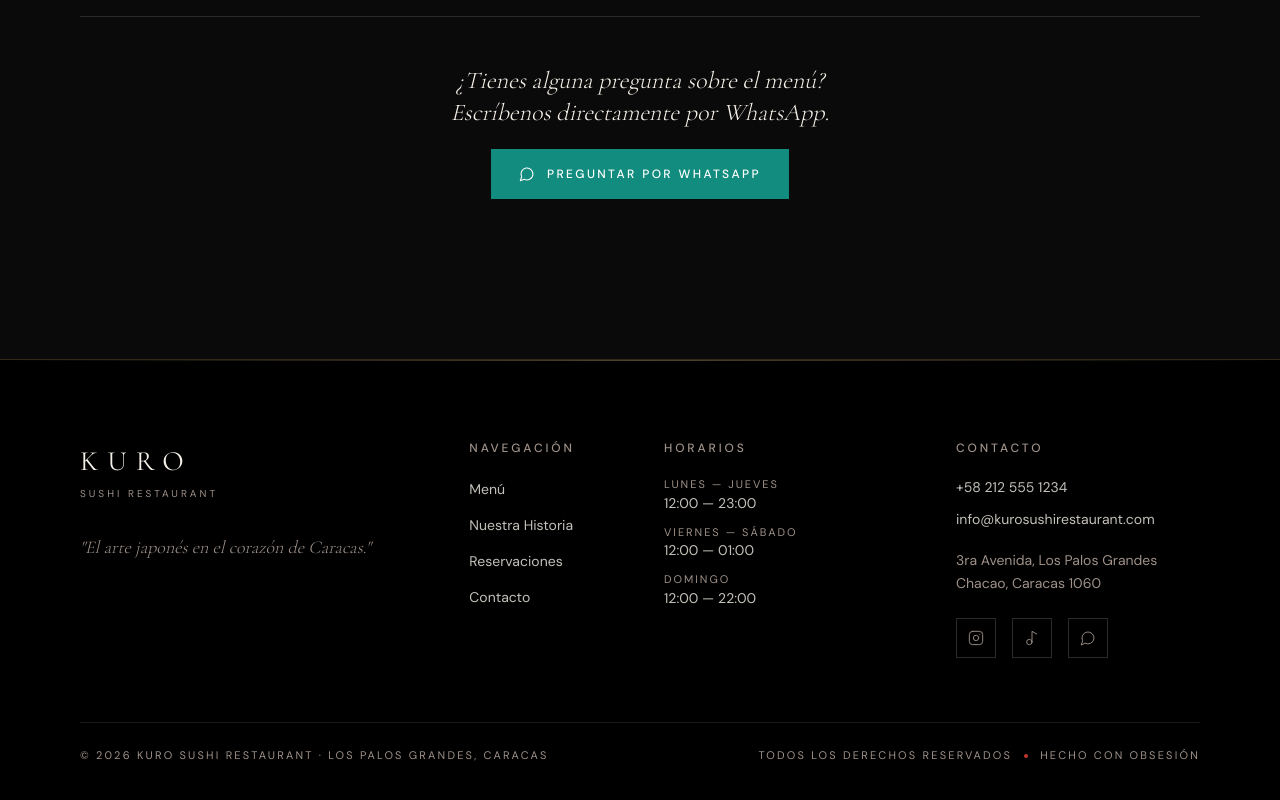
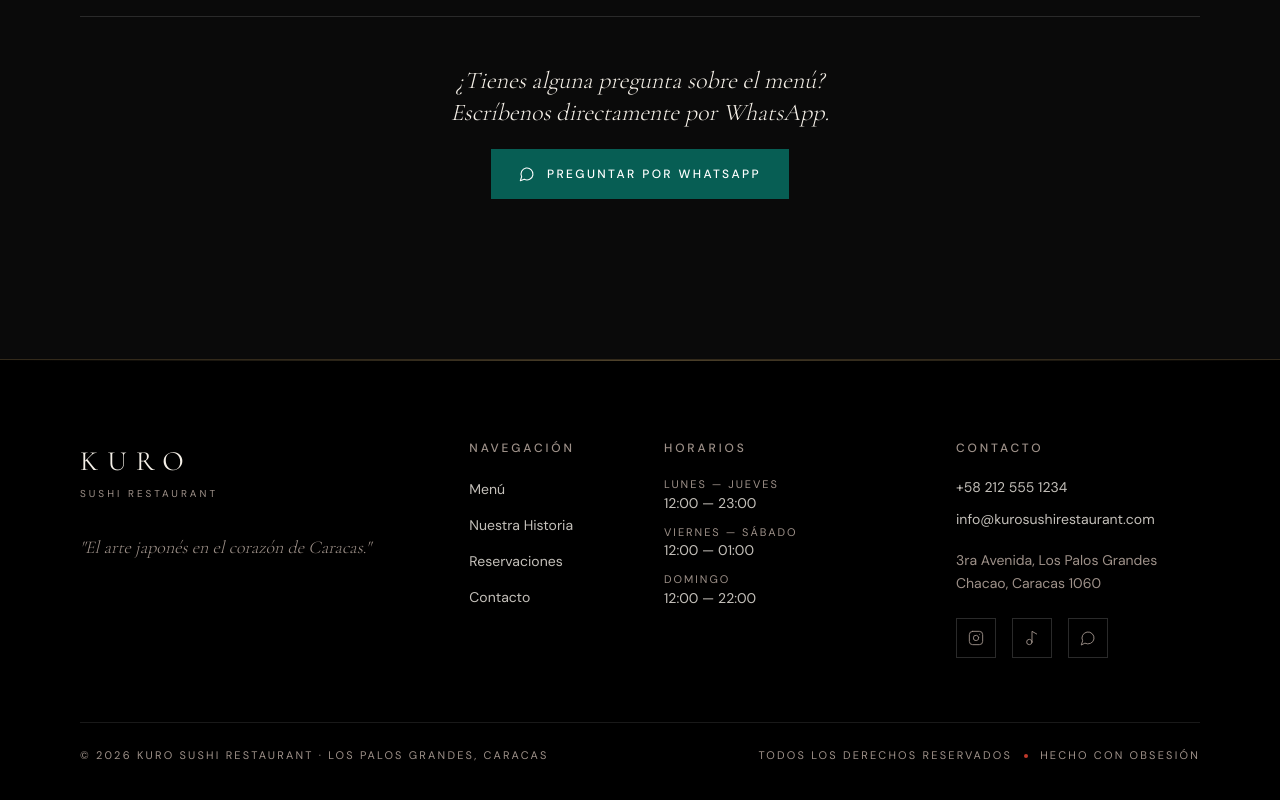
Before and after one commit to eatelligence/kurosushirestaurant, a Next.js app: page /menu in a window 1280 px wide. Shown: the part 4301-5101 px from the top of the page. Built offline with nearby package versions, Linux system fonts and the light colour scheme.

Commit message:
A11y: darken menu WhatsApp button to meet WCAG AA contrast

```diff
--- a/app/menu/page.tsx
+++ b/app/menu/page.tsx
@@ -87,7 +87,7 @@ export default function MenuPage() {
             href={RESTAURANT.whatsappMenu}
             target="_blank"
             rel="noreferrer"
-            className="inline-flex items-center gap-3 px-7 py-4 bg-[#128C7E] hover:bg-[#0e6e63] text-white text-[12px] uppercase tracking-[0.2em] font-medium transition-colors min-h-[44px]"
+            className="inline-flex items-center gap-3 px-7 py-4 bg-[#075E54] hover:bg-[#0e6e63] text-white text-[12px] uppercase tracking-[0.2em] font-medium transition-colors min-h-[44px]"
           >
             <MessageCircle size={16} strokeWidth={1.6} />
             Preguntar por WhatsApp
```
